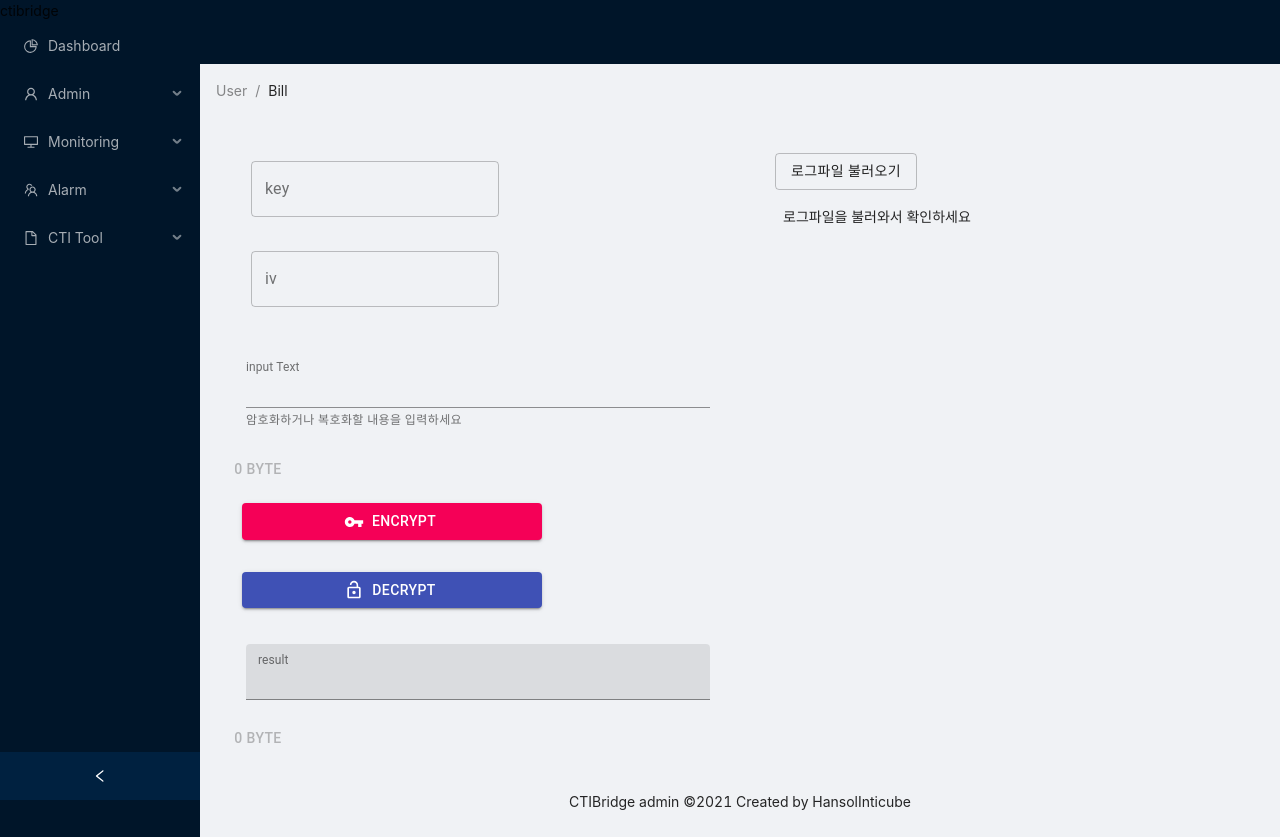
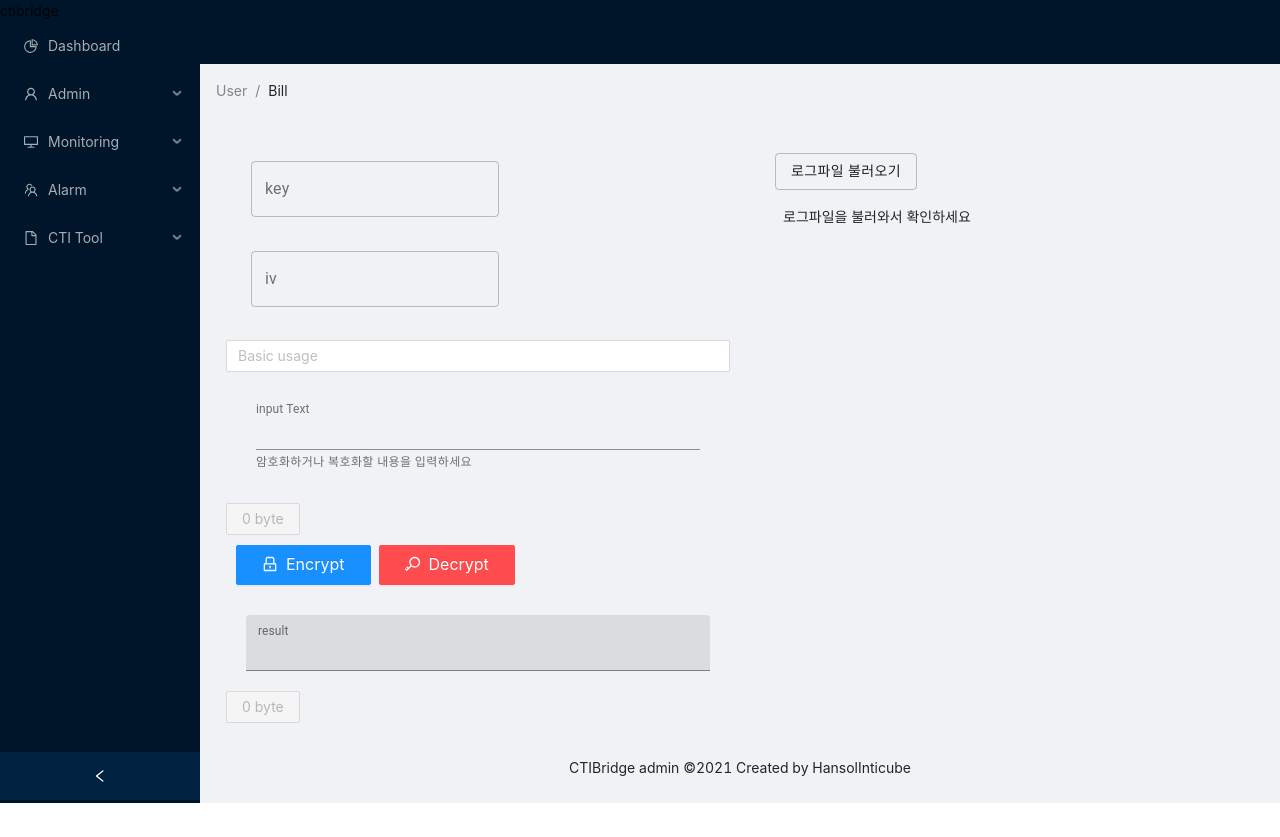
Before and after one commit to soonysoo/monitoringCTI, a React (Create React App) app: page /tool/crypto in a window 1280 px wide. After the commit the page ends 803 px from the top, so only its background shows below. Built offline with nearby package versions, Linux system fonts and the light colour scheme.

Commit message:
암호화 스타일변경

```diff
--- a/src/components/tool/crypto/CryptoPacket.js
+++ b/src/components/tool/crypto/CryptoPacket.js
@@ -1,10 +1,11 @@
 import React, { useCallback, useState } from 'react';
-import Button from '@material-ui/core/Button';
+//import Button from '@material-ui/core/Button';
+import {Space, Button, Input} from 'antd';
 import { makeStyles } from '@material-ui/core/styles';
-import VpnKeyIcon from '@material-ui/icons/VpnKey';
-import LockOpenIcon from '@material-ui/icons/LockOpen';
+
 import TextField from '@material-ui/core/TextField';
 import CryptoJS from 'crypto-js';
+import { LockOutlined, KeyOutlined } from '@ant-design/icons';
 
 
 
@@ -37,11 +38,11 @@ const useStyles = makeStyles((theme) => ({
 
 export default function CryptoPakcet() {
     const classes = useStyles();
-
     const [key, setKey] = useState('4F8ABBD4EE68E655F42146E87D6E4022');
     const [iv, setIv] =useState('32C863027BDDB0C8');
     const [text, setText] =useState('');
     const [result, setResult] = useState('');
+    const [size, setSize] = useState(30);
 
     const onChangeKey = useCallback( e => {
       setKey(e.target.value);
@@ -93,11 +94,11 @@ export default function CryptoPakcet() {
           <TextField style={{ margin: 17 }} id="outlined-basic" label="iv" placeholder={iv} variant="outlined" onChange={onChangeIV}/>
         </form>
         <div className={classes.root}>
-
+            <Input placeholder="Basic usage" />
             <TextField
             id="standard-full-width"
             label="input Text"
-            style={{ margin: 20 }}
+            style={{ margin: 30 }}
             placeholder=""
             helperText="암호화하거나 복호화할 내용을 입력하세요"
             fullWidth
@@ -110,26 +111,28 @@ export default function CryptoPakcet() {
             <Button disabled>{text.length} byte</Button>
 
         </div>
-        <div className="crypro-button">
+        <Space >
           <Button
+          type="primary"
           onClick={encryptClick}
-            variant="contained"
-            color="secondary"
-            className={classes.button}
-            startIcon={<VpnKeyIcon/>}
+          size ="large"
+          icon = {<LockOutlined/>}
+          style={{ margin: 10, width : "100%" }}
+          block
           >
             Encrypt
           </Button>
-            <Button
+          <Button danger
+          type="primary"
           onClick={decryptClick}
-            variant="contained"
-            color="primary"
-            className={classes.button}
-            startIcon={<LockOpenIcon></LockOpenIcon>}
+          size ="large"
+          icon = {<KeyOutlined/>}
+          style={{ margin: 10, width : "100%" }}
+          block
           >
             Decrypt
           </Button>
-        </div>
+         </Space>
         <div className={classes.root}>
             <TextField
             id="filled-full-width"
```
Lines whose indentation alone changed are shown as unchanged.
